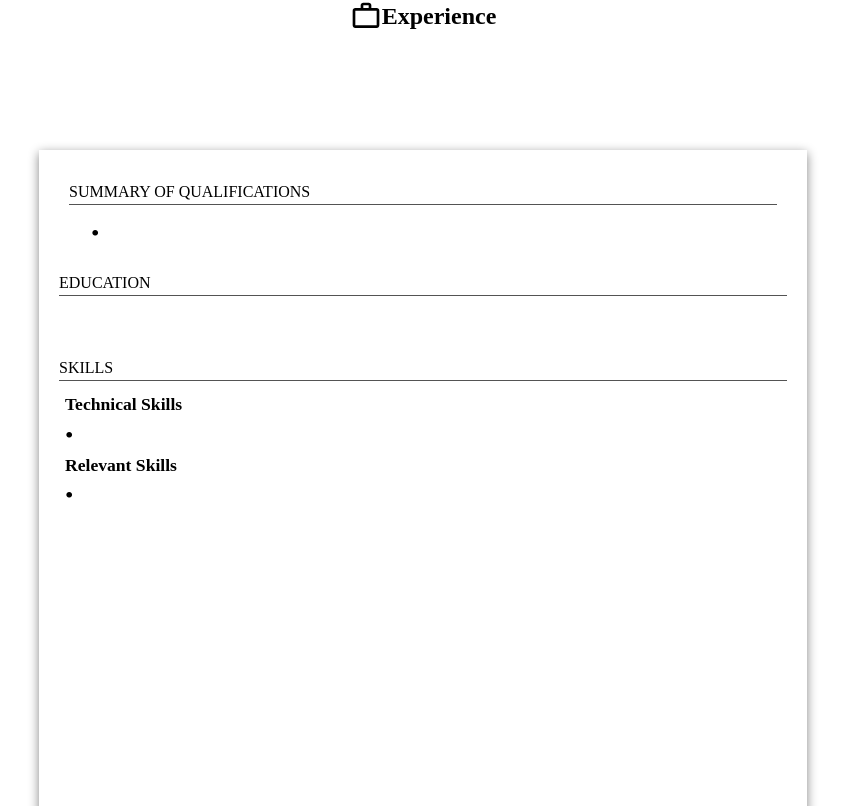
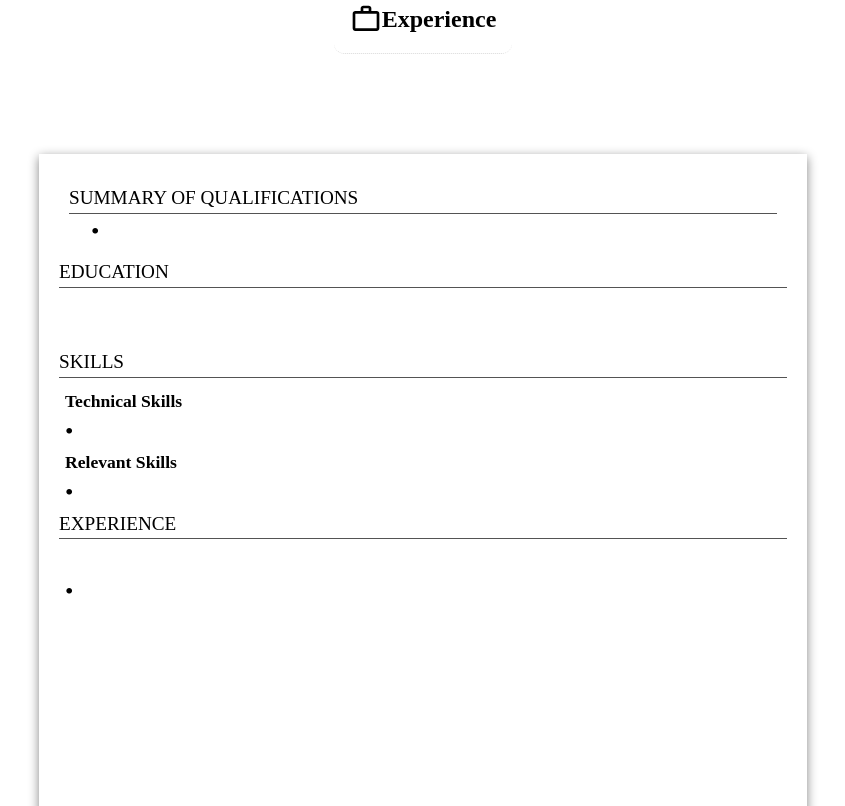
Before and after one commit to ChhayThan/TOP_CVapp, a React (Vite) app: page / in a window 1280 px wide. Shown: the part 965-1771 px from the top of the page, without its empty margins (217-1062 px from the left). Built offline with nearby package versions, Linux system fonts and the light colour scheme.

Commit message:
Finished Experience component on CV

```diff
--- a/src/App.jsx
+++ b/src/App.jsx
@@ -6,6 +6,7 @@ import Skills from "./components/Skills";
 import Experience from "./components/Experience";
 import "./styles/App.css";
 import { v4 as uuidv4 } from "uuid";
+import { format } from "date-fns";
 
 function App() {
   const [componentStatus, setComponentStatus] = useState("personal");
@@ -227,7 +228,7 @@ function App() {
     for (let i = 0; i < experiences.length; i++) {
       if (experiences[i].id === eID) {
         for (let j = 0; j < experiences[i].responsibilities.length; j++) {
-          if (experiences[i].responsibilities.id === rID) {
+          if (experiences[i].responsibilities[j].id === rID) {
             experiences[i].responsibilities[j].description = value;
           }
         }
@@ -279,17 +280,17 @@ function App() {
     let exampleQualityArray = [
       {
         description:
-          "Enthusiastic and highly motivated software engineering student with a passion for learning and a strong desire to contribute to innovative and meaningful projects.",
+          "Meta Software Engineer with 4+years of expertise in designing systems, implementing procedures, and optimizing the code.",
         id: 0,
       },
       {
         description:
-          "Excellent communicator with strong written and verbal communication skills, capable of collaborating in team-based environments shown through past team-focused projects.",
+          "Leading the Meta Software Infrastructure team to ensure that the code, which runs millions of requests per second, efficiently eliminates faults and has a 65% enhanced uptime.",
         id: 1,
       },
       {
         description:
-          "Strong analytical and problem-solving abilities, shown through successful completion of projects and coursework.",
+          "Professional interest of understanding complex systems, devising step-by-step plans and solutions, and placing the right talent to execute the tasks.",
         id: 2,
       },
     ];
@@ -299,18 +300,18 @@ function App() {
     setGpa("4.0");
     setProgram("Bachelor of Science, Computer Science (Co-Op)");
     setEducationLocationValue("Cambridge, Massachusetts");
-    setYearOfStudy("2023-2028");
+    setYearOfStudy("2015-2019");
 
     let exampleTechnicalSkillsArray = [
       {
         title: "Languages",
-        description: "Java, Python, React, JavaScript, HTML/CSS",
+        description: "Java, C/C++/ C#, Python, JavaScript, HTML/CSS",
         id: uuidv4(),
       },
       {
         title: "Tools",
         description:
-          "Git, VScode, Webpack, Jest/JUnit, Microsoft Office (Power Point, Excel, Word)",
+          "Git, VScode, Webpack, Jest/JUnit, Microsoft Office, PowerShell, SQL, .NET Framework",
         id: uuidv4(),
       },
       {
@@ -344,6 +345,71 @@ function App() {
 
     setTechnicalSkills(exampleTechnicalSkillsArray);
     setRelevantSkills(exampleRelevantSkillsArray);
+
+    let exampleExperiencesArray = [
+      {
+        id: uuidv4(),
+        company: "Meta",
+        position: "Software Engineering Lead",
+        responsibilities: [
+          {
+            id: uuidv4(),
+            description:
+              "Managing the Meta Software Infrastructure team in ensuring the code smoothly.",
+          },
+          {
+            id: uuidv4(),
+            description:
+              "Overseeing a team of 10 software engineers to design, optimize, and build all core backend software (including large distributed components)",
+          },
+          {
+            id: uuidv4(),
+            description:
+              "Optimized the runtime environment by 45% to ensure that Meta's code is run with a sub-second latency",
+          },
+          {
+            id: uuidv4(),
+            description:
+              "Conducted bi-weekly design and code reviews with all frontend and backend software engineers to assess and improve Meta components: minimizing faults by 25%",
+          },
+        ],
+        currentJob: true,
+        startDate: "2022-01-04",
+        endDate: "",
+      },
+      {
+        id: uuidv4(),
+        company: "Amazon",
+        position: "Software Engineer II",
+        responsibilities: [
+          {
+            id: uuidv4(),
+            description:
+              "Built a custom integration between Amazon's internal tools and Slack via JavaScript, enhancing team productivity by 15%.",
+          },
+          {
+            id: uuidv4(),
+            description:
+              "Improved security of a web application by integrating Google Cloud Armor, reducing the risk of DDoS attacks by 63%.",
+          },
+          {
+            id: uuidv4(),
+            description:
+              "Reduced data retrieval times with Google Cloud Storage to store and manage large data sets for internal analytics project.",
+          },
+          {
+            id: uuidv4(),
+            description:
+              "Optimized the performance of a web application using Google Cloud Run, which boosted concurrent users by 27%.",
+          },
+        ],
+        currentJob: false,
+        startDate: "2019-01-04",
+        endDate: "2021-12-20",
+      },
+    ];
+
+    setExperiences(exampleExperiencesArray);
   }
 
   function clearForm() {
@@ -380,6 +446,7 @@ function App() {
     setProgram("");
     setEducationLocationValue("");
     setYearOfStudy("");
+    setExperiences(experiencesArray);
   }
 
   return (
@@ -553,6 +620,44 @@ function App() {
                 </ul>
               </div>
             </div>
+            <div className="experience">
+              <h2 className="sectionHeading">EXPERIENCE</h2>
+              {experiences.map((experience) => {
+                let startDate = experience.startDate
+                  ? format(experience.startDate, "MMM yyyy")
+                  : "";
+                let endDate = experience.currentJob
+                  ? "Present"
+                  : experience.endDate
+                  ? format(experience.endDate, "MMM yyyy")
+                  : "";
+                return (
+                  <div key={experience.id} className="experienceItem">
+                    <div className="jobTitle">
+                      <p className="position">{`${
+                        experience.company
+                          ? experience.position + " | "
+                          : experience.position
+                      }`}</p>
+                      <p className="company"> &nbsp;{experience.company}</p>
+                    </div>
+                    <p className="jobDuration">{`${
+                      startDate && endDate ? startDate + " - " + endDate : ""
+                    }`}</p>
+                    <ul className="responsibilityList">
+                      {experience.responsibilities.map((responsibility) => {
+                        return (
+                          <li key={responsibility.id}>
+                            <span className="dot">&#x2022; </span>
+                            <p>{responsibility.description}</p>
+                          </li>
+                        );
+                      })}
+                    </ul>
+                  </div>
+                );
+              })}
+            </div>
           </div>
         </section>
       </main>
--- a/src/styles/App.css
+++ b/src/styles/App.css
@@ -109,7 +109,7 @@ div.qualification {
 
 h2.sectionHeading {
   margin: 10px;
-  font-size: 1em;
+  font-size: 1.2em;
   font-weight: 300;
 
   border-bottom: 1px solid rgb(83, 83, 83);
@@ -120,6 +120,8 @@ div.qualification li {
   font-size: 1em;
   display: flex;
   align-items: flex-start;
+
+  line-height: 90%;
 }
 
 span.dot {
@@ -240,11 +242,44 @@ div.relevantSkills h3 {
 div.title {
   padding: 1em;
   border-radius: 10px;
+  border-bottom: 1px dotted rgba(200, 200, 200, 0.685);
 }
 
 div.title:hover {
   background-color: rgba(236, 236, 236, 0.685);
+  border-bottom: 1px dotted rgba(236, 236, 236, 0.685);
+}
+div.active div.title {
+  border-bottom: none;
 }
 div.active div.title:hover {
   background-color: white;
 }
+
+div.experienceItem {
+  display: grid;
+  grid-template-columns: 1fr 400px;
+  grid-template-rows: 25px 1fr;
+  padding-left: 1em;
+}
+
+div.jobTitle {
+  display: flex;
+  font-size: 1.1em;
+}
+
+div.jobTitle p.position {
+  font-weight: 600;
+}
+p.jobDuration {
+  justify-self: flex-end;
+}
+
+ul.responsibilityList {
+  grid-column: span 2;
+}
+
+ul.responsibilityList li {
+  line-height: 90%;
+  font-size: 1em;
+}
```
